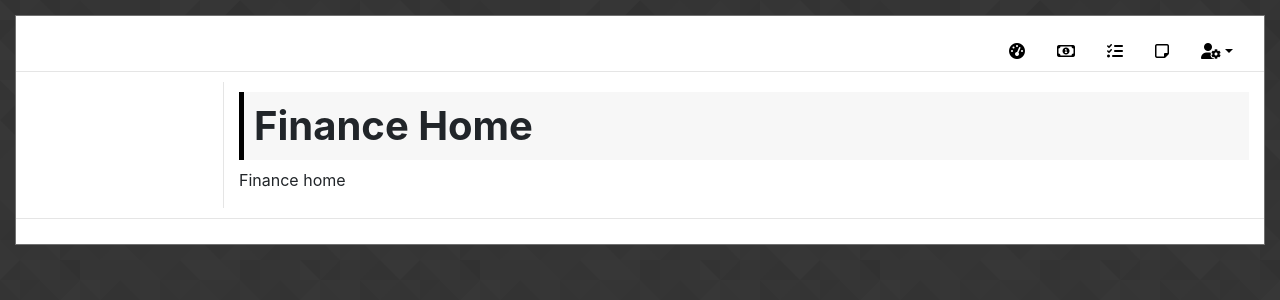
After one commit to Robtych121/MyManager, a Django app: page /finance/ in a window 1280 px wide. The commit adds this page. Shown: the top 300 px of the page. Run offline with Django 3.2, Linux system fonts and the light colour scheme; some libraries are stand-ins or nearby versions.

Commit message:
created finance homepage and config

```diff
--- a/dj_mymanager/settings.py
+++ b/dj_mymanager/settings.py
@@ -45,6 +45,7 @@ INSTALLED_APPS = [
     'django_forms_bootstrap',
     'accounts',
     'task_lists',
+    'finance',
 ]
 
 MIDDLEWARE = [
--- a/dj_mymanager/urls.py
+++ b/dj_mymanager/urls.py
@@ -23,4 +23,5 @@ urlpatterns = [
     path('', login_required(TemplateView.as_view(template_name='home.html')), name='home'),
     path('accounts/', include('accounts.urls')),
     path('tasks/', include('task_lists.urls')),
+    path('finance/', include('finance.urls')),
 ]
--- /dev/null
+++ b/finance/templates/financehome.html
@@ -0,0 +1,9 @@
+{% extends 'base.html' %}
+
+{% block page_title %}Finance Home{% endblock %}
+{% block page_heading%}Finance Home{% endblock %}
+{% block app_name %}Finance{% endblock %}
+
+{% block content %}
+<p>Finance home</p>
+{% endblock %}
--- /dev/null
+++ b/finance/urls.py
@@ -0,0 +1,7 @@
+from django.contrib.auth import views
+from django.urls import path
+from .views import homepage
+
+urlpatterns = [
+    path('', homepage, name="financehome"),
+]
--- a/finance/views.py
+++ b/finance/views.py
@@ -1,3 +1,5 @@
 from django.shortcuts import render
 
 # Create your views here.
+def homepage(request):
+    return render(request, 'financehome.html')
--- a/templates/partials/navigation.html
+++ b/templates/partials/navigation.html
@@ -74,6 +74,12 @@
 </div>
 
 
+<div id="finance_menu" class="menugroup">
+
+</div>
+
+
+
 <script>
 $( document ).ready(function() {
   if($('#appName').html() == 'Gen'){
@@ -84,6 +90,10 @@ $( document ).ready(function() {
     $('.menugroup').hide()
     $('#tasks_menu').show()
   }
+  if($('#appName').html() == 'Finance'){
+    $('.menugroup').hide()
+    $('#finance_menu').show()
+  }
 });
 
 </script>
--- a/templates/partials/topbar.html
+++ b/templates/partials/topbar.html
@@ -3,7 +3,7 @@
         <a class="nav-link" href="{% url 'home' %}" data-toggle="tooltip" data-placement="bottom" title="Dashboard"><i class="fas fa-tachometer-alt"></i></a>
     </li>
     <li class="nav-item">
-        <a class="nav-link" href="#"  data-toggle="tooltip" data-placement="bottom" title="Finances"><i class="far fa-money-bill-alt"></i></a>
+        <a class="nav-link" href="{% url 'financehome' %}"  data-toggle="tooltip" data-placement="bottom" title="Finances"><i class="far fa-money-bill-alt"></i></a>
     </li>
     <li class="nav-item">
       <a class="nav-link" href="{% url 'taskhome' %}"  data-toggle="tooltip" data-placement="bottom" title="Tasks"><i class="fas fa-tasks"></i></a>
```
